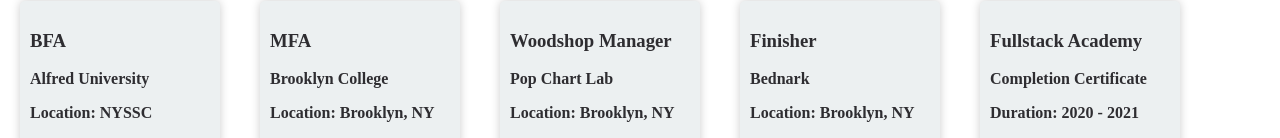
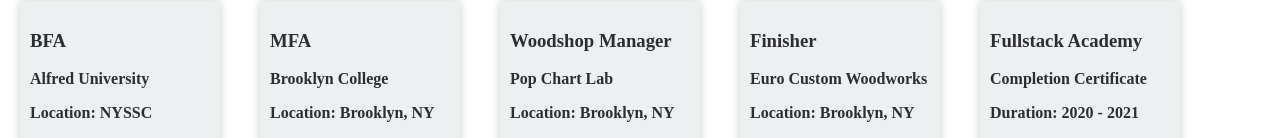
Before and after one commit to paulpaulx1/portfolio24, a React (Create React App) app: page /exp in a window 1280 px wide. Shown: the part 134-272 px from the top of the page. Built offline with nearby package versions, Linux system fonts and the light colour scheme; a web font is replaced by a local one.

Commit message:
update exp

```diff
--- a/src/components/Experience.js
+++ b/src/components/Experience.js
@@ -75,7 +75,7 @@
       <TimelineItem>
         <AnimatedContent>
           <h3>Finisher</h3>
-          <p>Bednark</p>
+          <p>Euro Custom Woodworks</p>
           <p>Location: Brooklyn, NY</p>
           <p>Duration: 2018 - 2020</p>
           <p>Responsibilities and achievements...</p>
```
